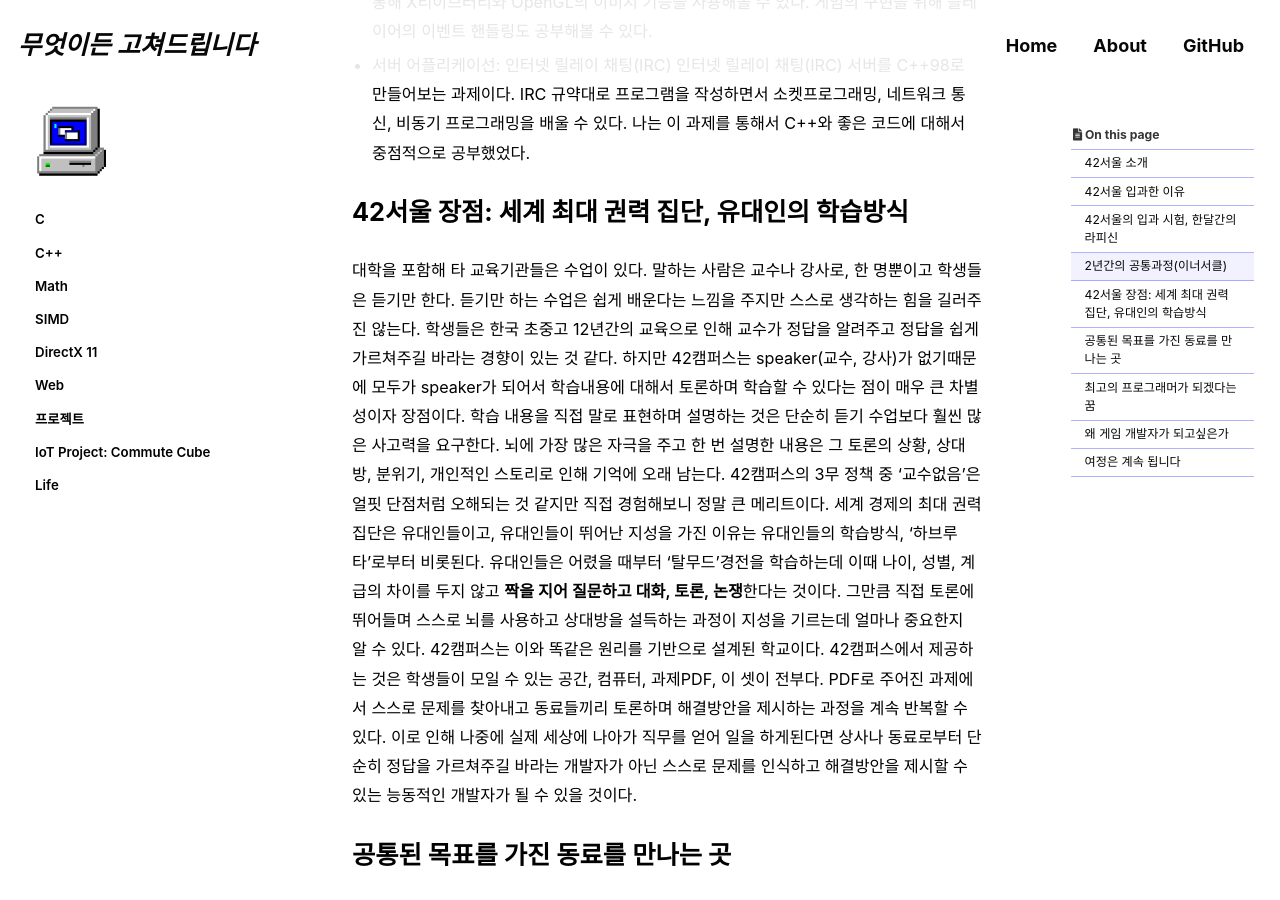
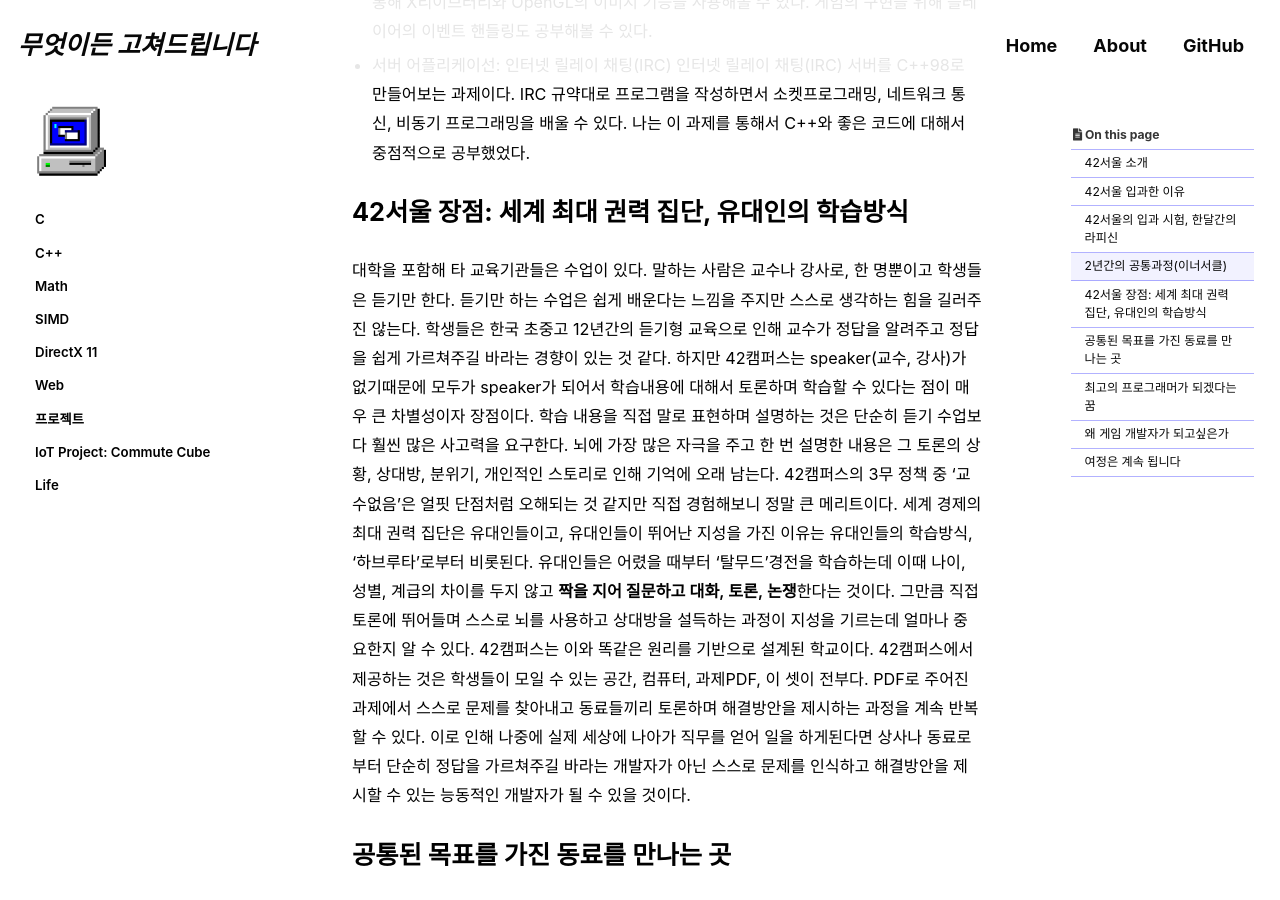
Before and after one commit to jeekpark/jeekpark.github.io, a Jekyll site: the page built from _posts/2024-07-10-life-42-seoul-review-0000.md, in a window 1280 px wide and 900 px high, scrolled down 2306 px. Built offline with Jekyll 4.4.1, drawn with Linux system fonts in a browser that asks for light colours; cached includes are drawn as plain includes; some web fonts are replaced; comment, search, counter and statistics services are not loaded.

Commit message:
Update: 2024-12-23

```diff
--- a/_posts/2024-07-10-life-42-seoul-review-0000.md
+++ b/_posts/2024-07-10-life-42-seoul-review-0000.md
@@ -55,7 +55,7 @@ C++를 통해 개체지향이 무엇인지 배우는 과제이다. 언어의 특
 인터넷 릴레이 채팅(IRC) 서버를 C++98로 만들어보는 과제이다. IRC 규약대로 프로그램을 작성하면서 소켓프로그래밍, 네트워크 통신, 비동기 프로그래밍을 배울 수 있다. 나는 이 과제를 통해서 C++와 좋은 코드에 대해서 중점적으로 공부했었다.
 
 # 42서울 장점: 세계 최대 권력 집단, 유대인의 학습방식
-대학을 포함해 타 교육기관들은 수업이 있다. 말하는 사람은 교수나 강사로, 한 명뿐이고 학생들은 듣기만 한다. 듣기만 하는 수업은 쉽게 배운다는 느낌을 주지만 스스로 생각하는 힘을 길러주진 않는다. 학생들은 한국 초중고 12년간의 교육으로 인해 교수가 정답을 알려주고 정답을 쉽게 가르쳐주길 바라는 경향이 있는 것 같다. 하지만 42캠퍼스는 speaker(교수, 강사)가 없기때문에 모두가 speaker가 되어서 학습내용에 대해서 토론하며 학습할 수 있다는 점이 매우 큰 차별성이자 장점이다. 학습 내용을 직접 말로 표현하며 설명하는 것은 단순히 듣기 수업보다 훨씬 많은 사고력을 요구한다. 뇌에 가장 많은 자극을 주고 한 번 설명한 내용은 그 토론의 상황, 상대방, 분위기, 개인적인 스토리로 인해 기억에 오래 남는다. 42캠퍼스의 3무 정책 중 '교수없음'은 얼핏 단점처럼 오해되는 것 같지만 직접 경험해보니 정말 큰 메리트이다. 세계 경제의 최대 권력 집단은 유대인들이고, 유대인들이 뛰어난 지성을 가진 이유는 유대인들의 학습방식, '하브루타'로부터 비롯된다. 유대인들은 어렸을 때부터 '탈무드'경전을 학습하는데 이때 나이, 성별, 계급의 차이를 두지 않고 **짝을 지어 질문하고 대화, 토론, 논쟁**한다는 것이다. 그만큼 직접 토론에 뛰어들며 스스로 뇌를 사용하고 상대방을 설득하는 과정이 지성을 기르는데 얼마나 중요한지 알 수 있다. 42캠퍼스는 이와 똑같은 원리를 기반으로 설계된 학교이다. 42캠퍼스에서 제공하는 것은 학생들이 모일 수 있는 공간, 컴퓨터, 과제PDF, 이 셋이 전부다. PDF로 주어진 과제에서 스스로 문제를 찾아내고 동료들끼리 토론하며 해결방안을 제시하는 과정을 계속 반복할 수 있다. 이로 인해 나중에 실제 세상에 나아가 직무를 얻어 일을 하게된다면 상사나 동료로부터 단순히 정답을 가르쳐주길 바라는 개발자가 아닌 스스로 문제를 인식하고 해결방안을 제시할 수 있는 능동적인 개발자가 될 수 있을 것이다.
+대학을 포함해 타 교육기관들은 수업이 있다. 말하는 사람은 교수나 강사로, 한 명뿐이고 학생들은 듣기만 한다. 듣기만 하는 수업은 쉽게 배운다는 느낌을 주지만 스스로 생각하는 힘을 길러주진 않는다. 학생들은 한국 초중고 12년간의 듣기형 교육으로 인해 교수가 정답을 알려주고 정답을 쉽게 가르쳐주길 바라는 경향이 있는 것 같다. 하지만 42캠퍼스는 speaker(교수, 강사)가 없기때문에 모두가 speaker가 되어서 학습내용에 대해서 토론하며 학습할 수 있다는 점이 매우 큰 차별성이자 장점이다. 학습 내용을 직접 말로 표현하며 설명하는 것은 단순히 듣기 수업보다 훨씬 많은 사고력을 요구한다. 뇌에 가장 많은 자극을 주고 한 번 설명한 내용은 그 토론의 상황, 상대방, 분위기, 개인적인 스토리로 인해 기억에 오래 남는다. 42캠퍼스의 3무 정책 중 '교수없음'은 얼핏 단점처럼 오해되는 것 같지만 직접 경험해보니 정말 큰 메리트이다. 세계 경제의 최대 권력 집단은 유대인들이고, 유대인들이 뛰어난 지성을 가진 이유는 유대인들의 학습방식, '하브루타'로부터 비롯된다. 유대인들은 어렸을 때부터 '탈무드'경전을 학습하는데 이때 나이, 성별, 계급의 차이를 두지 않고 **짝을 지어 질문하고 대화, 토론, 논쟁**한다는 것이다. 그만큼 직접 토론에 뛰어들며 스스로 뇌를 사용하고 상대방을 설득하는 과정이 지성을 기르는데 얼마나 중요한지 알 수 있다. 42캠퍼스는 이와 똑같은 원리를 기반으로 설계된 학교이다. 42캠퍼스에서 제공하는 것은 학생들이 모일 수 있는 공간, 컴퓨터, 과제PDF, 이 셋이 전부다. PDF로 주어진 과제에서 스스로 문제를 찾아내고 동료들끼리 토론하며 해결방안을 제시하는 과정을 계속 반복할 수 있다. 이로 인해 나중에 실제 세상에 나아가 직무를 얻어 일을 하게된다면 상사나 동료로부터 단순히 정답을 가르쳐주길 바라는 개발자가 아닌 스스로 문제를 인식하고 해결방안을 제시할 수 있는 능동적인 개발자가 될 수 있을 것이다.
 
 # 공통된 목표를 가진 동료를 만나는 곳
 42서울에는 1400 여 명의 학생들이 존재한다. 다양한 사람들이 존재하고 그 중, 공통된 목표를 가진 사람들을 만날 때도 있다. 나같은 경우는 게임개발자가 되고 싶고, 같은 꿈을 가진 동료들을 몇 명 만나게 되었다. 모두 인사이트가 다르다. 서로가 바라보는 시야의 내용을 공유하다보면 더욱 시야가 확장되어 있는 자신을 발견하게 된다. 서로가 발견한 블로그의 글, 책, 유튜브 영상, 깃허브 레포지터리, 레딧 스레드등을 공유하면서 내가 모르던 세계를 동료가 보여줄 때가 있다. 이러한 과정이 즐겁고 나의 시야를 넓혀주니 골방에서 혼자 공부하기 보단 나와서 동료를 사귀면서 공부하는 것도 좋다. 골방이더라도 온라인 친구를 만드는 것이 좋을 것 같다. 함께 2년간 즐겁게 공부할 수 있도록 도와준 TN, JL, JH, GH, HM, EO 님께 고맙다는 말을 전하고 싶다.
```
